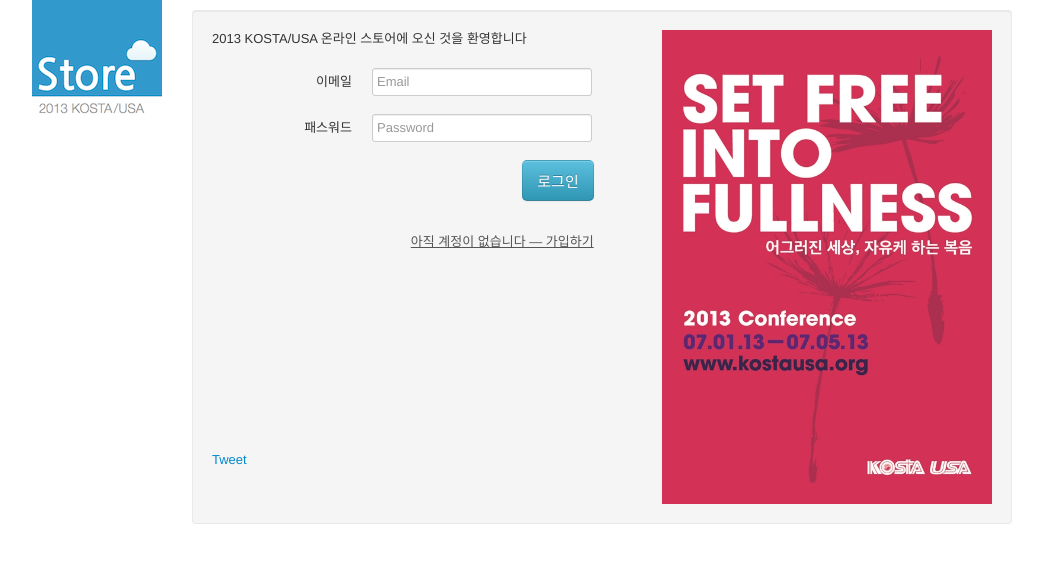
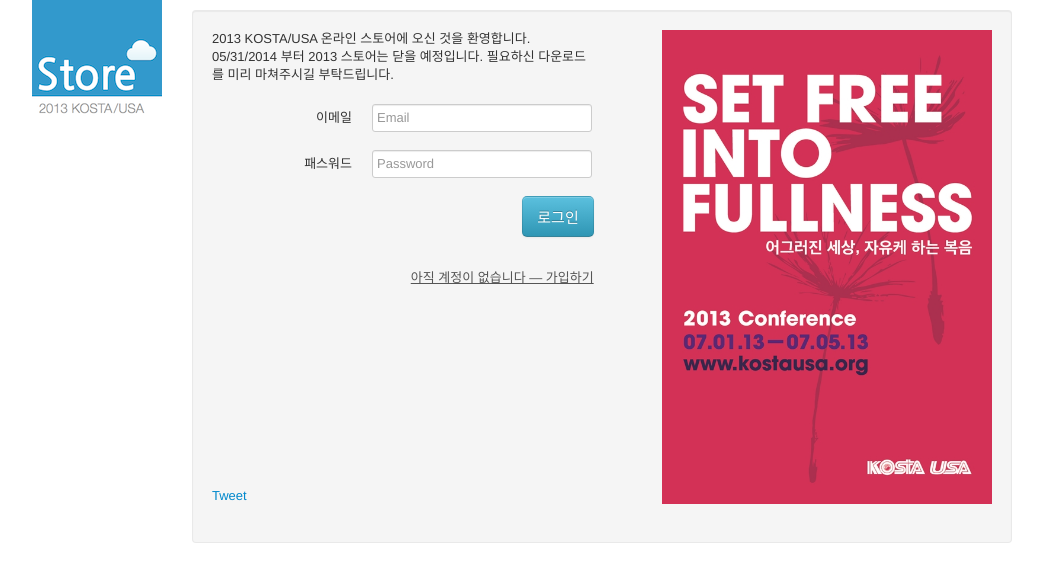
Before and after one commit to kostausa/store, a Flask app: page /store in a window 1280 px wide. Shown: the top 582 px of the page, without its empty margins (138-1181 px from the left). Run offline with Flask 2, Linux system fonts and the light colour scheme; some libraries are stand-ins or nearby versions.

Commit message:
added warning message

```diff
--- a/store/templates/login.html
+++ b/store/templates/login.html
@@ -18,7 +18,10 @@
     <div class="span6">
 
       <div style="margin-bottom:20px;">
-        <div>2013 KOSTA/USA 온라인 스토어에 오신 것을 환영합니다</div>
+        <div>
+          2013 KOSTA/USA 온라인 스토어에 오신 것을 환영합니다.<br>
+          05/31/2014 부터 2013 스토어는 닫을 예정입니다. 필요하신 다운로드를 미리 마쳐주시길 부탁드립니다.
+        </div>
         {% if error %}
         <div class="alert alert-danger">
           {% if reason == 'toomany' %}
```
